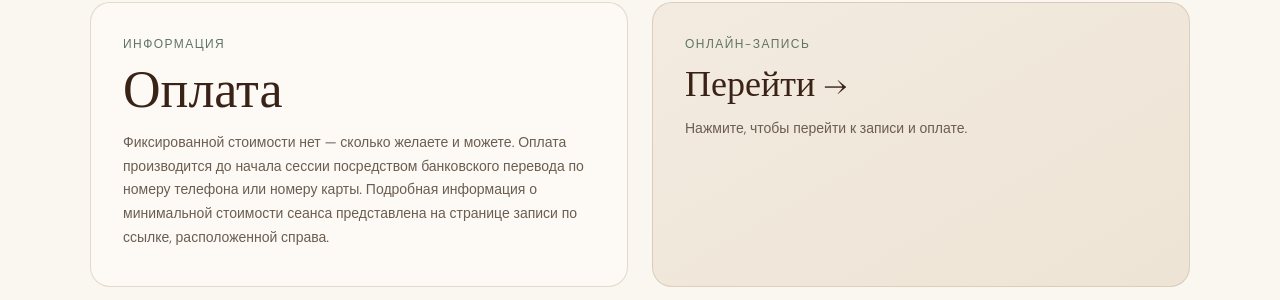
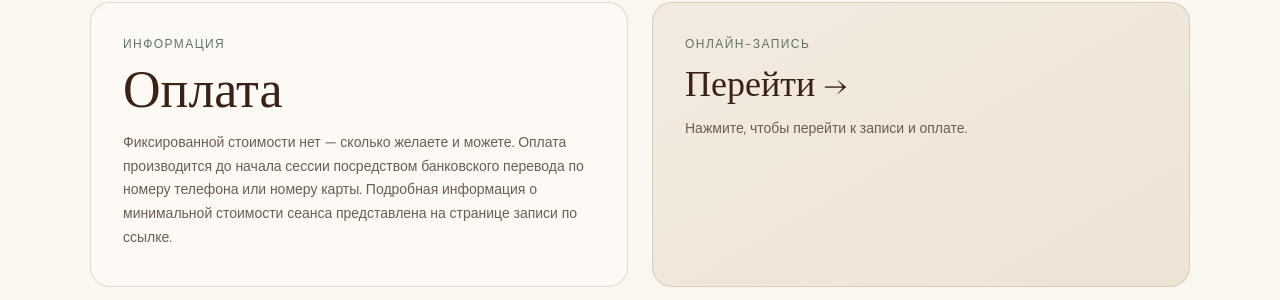
Before and after one commit to karinayakimovaa/info, a React (Vite) app: page / in a window 1280 px wide. Shown: the part 3240-3540 px from the top of the page. Built offline with nearby package versions, Linux system fonts and the light colour scheme; no server answers.

Commit message:
Update App.jsx

```diff
--- a/src/App.jsx
+++ b/src/App.jsx
@@ -958,8 +958,7 @@ export default function App() {
                   Фиксированной стоимости нет — сколько желаете и можете. Оплата производится до начала сессии посредством
                   банковского перевода по номеру телефона или номеру карты.
                   Подробная информация о минимальной стоимости сеанса
-                  представлена на странице записи по ссылке, расположенной
-                  справа.
+                  представлена на странице записи по ссылке.
                 </p>
               </div>
 
```
